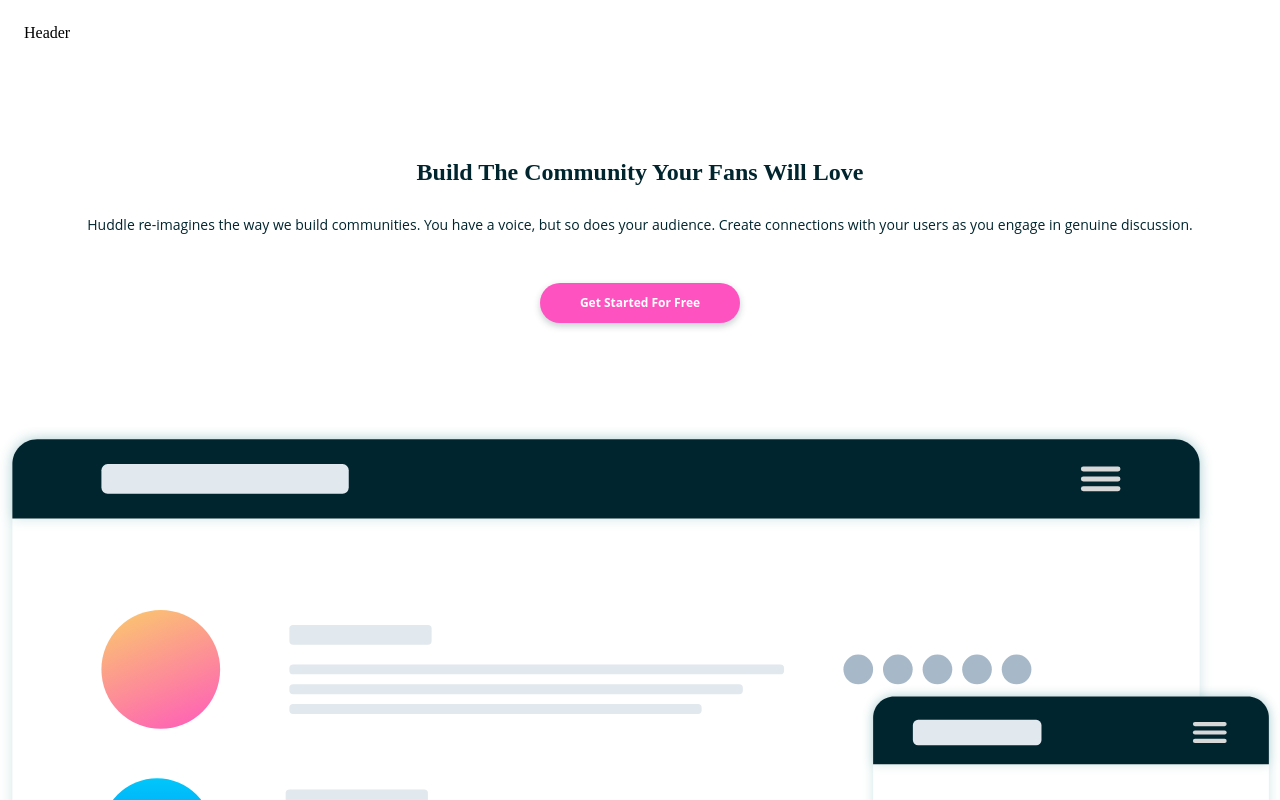
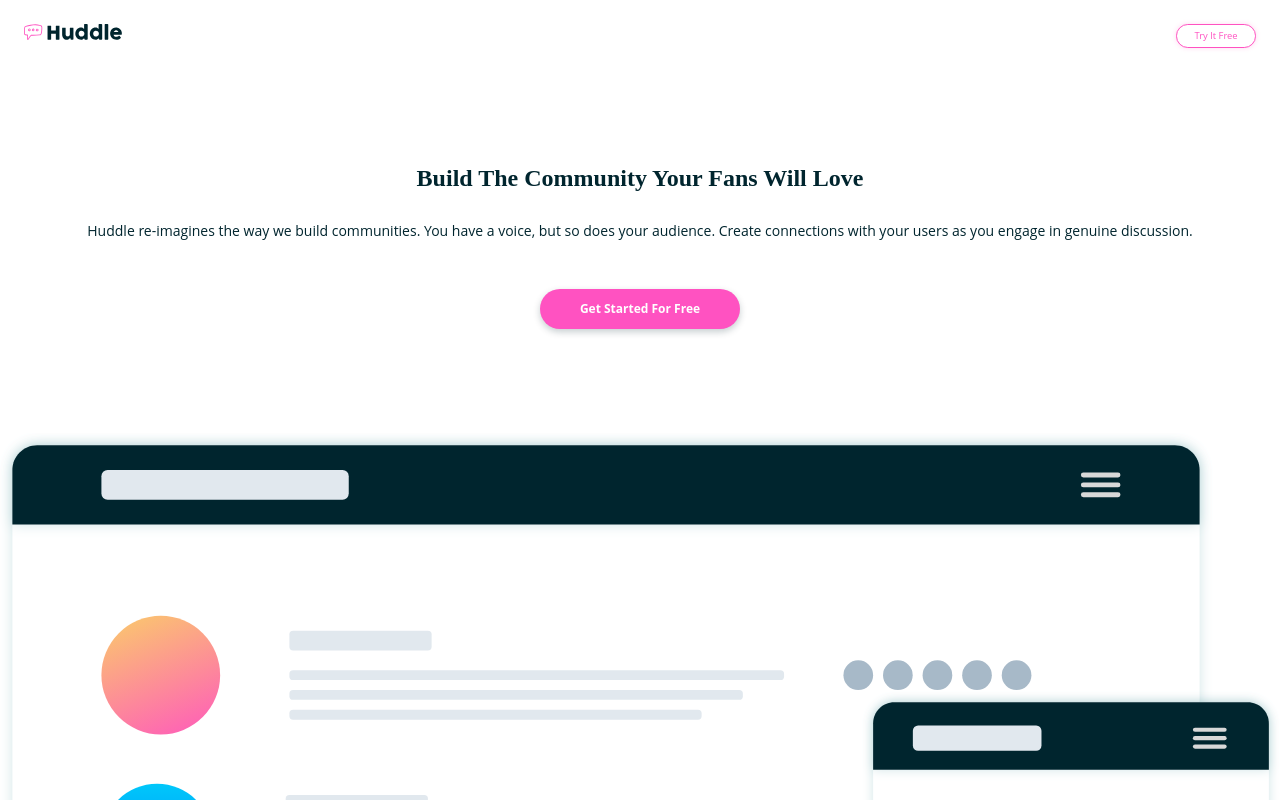
Before and after one commit to NSJTeo/huddle-landing-page, a React (Create React App) app: page / in a window 1280 px wide. Shown: the top 800 px of the page. Built offline with nearby package versions, Linux system fonts and the light colour scheme.

Commit message:
Header styles

```diff
--- a/src/components/Header.tsx
+++ b/src/components/Header.tsx
@@ -1,5 +1,15 @@
-import { HeaderContainer as Container } from '../styles';
+import {
+  HeaderContainer as Container,
+  HeaderLogo as Logo,
+  HeaderButton as Button,
+} from '../styles';
+import logo from '../assets/misc/logo.svg';
 
 export const Header = () => {
-  return <Container>Header</Container>;
+  return (
+    <Container>
+      <Logo src={logo} alt="huddle logo" />
+      <Button>Try It Free</Button>
+    </Container>
+  );
 };
--- /dev/null
+++ b/src/styles/HeaderButton.ts
@@ -0,0 +1,16 @@
+import styled from 'styled-components';
+
+export const HeaderButton = styled.button`
+  width: 80px;
+  height: 23.53px;
+  font-family: 'Open Sans';
+  font-style: normal;
+  font-weight: 400;
+  font-size: 9.41177px;
+  line-height: 13px;
+  color: #ff52c1;
+  background: #ffffff;
+  border: 0.588235px solid #ff52c1;
+  box-shadow: 0px 0px 5px rgba(255, 82, 193, 0.218778);
+  border-radius: 11.7647px;
+`;
--- /dev/null
+++ b/src/styles/HeaderLogo.ts
@@ -0,0 +1,5 @@
+import styled from 'styled-components';
+
+export const HeaderLogo = styled.img`
+  height: 1rem;
+`;
--- a/src/styles/index.ts
+++ b/src/styles/index.ts
@@ -1,5 +1,7 @@
 export { GlobalStyles } from './GlobalStyles';
 export { HeaderContainer } from './HeaderContainer';
+export { HeaderLogo } from './HeaderLogo';
+export { HeaderButton } from './HeaderButton';
 export { HeroHeader } from './HeroHeader';
 export { HeroText } from './HeroText';
 export { HeroButton } from './HeroButton';
```
